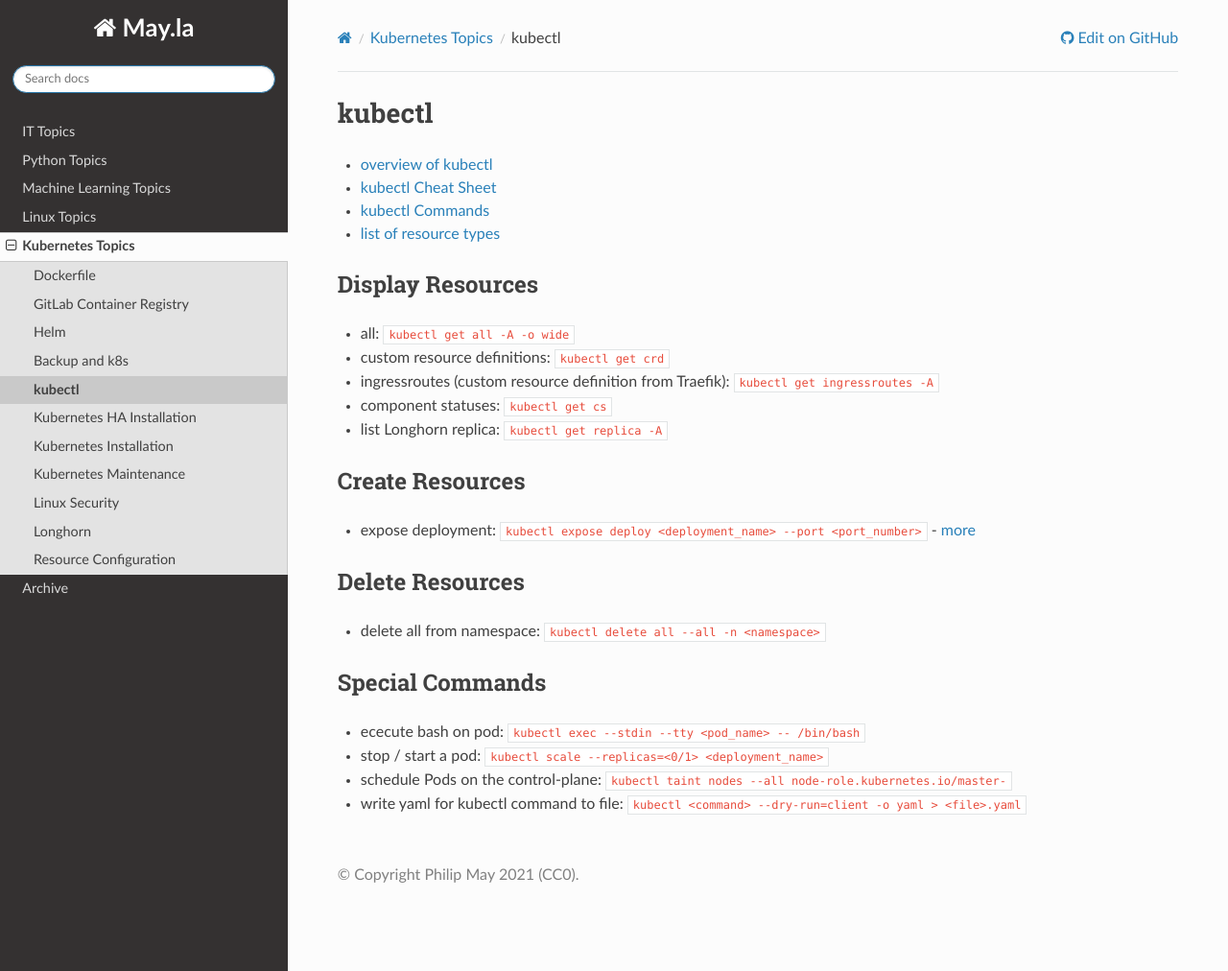
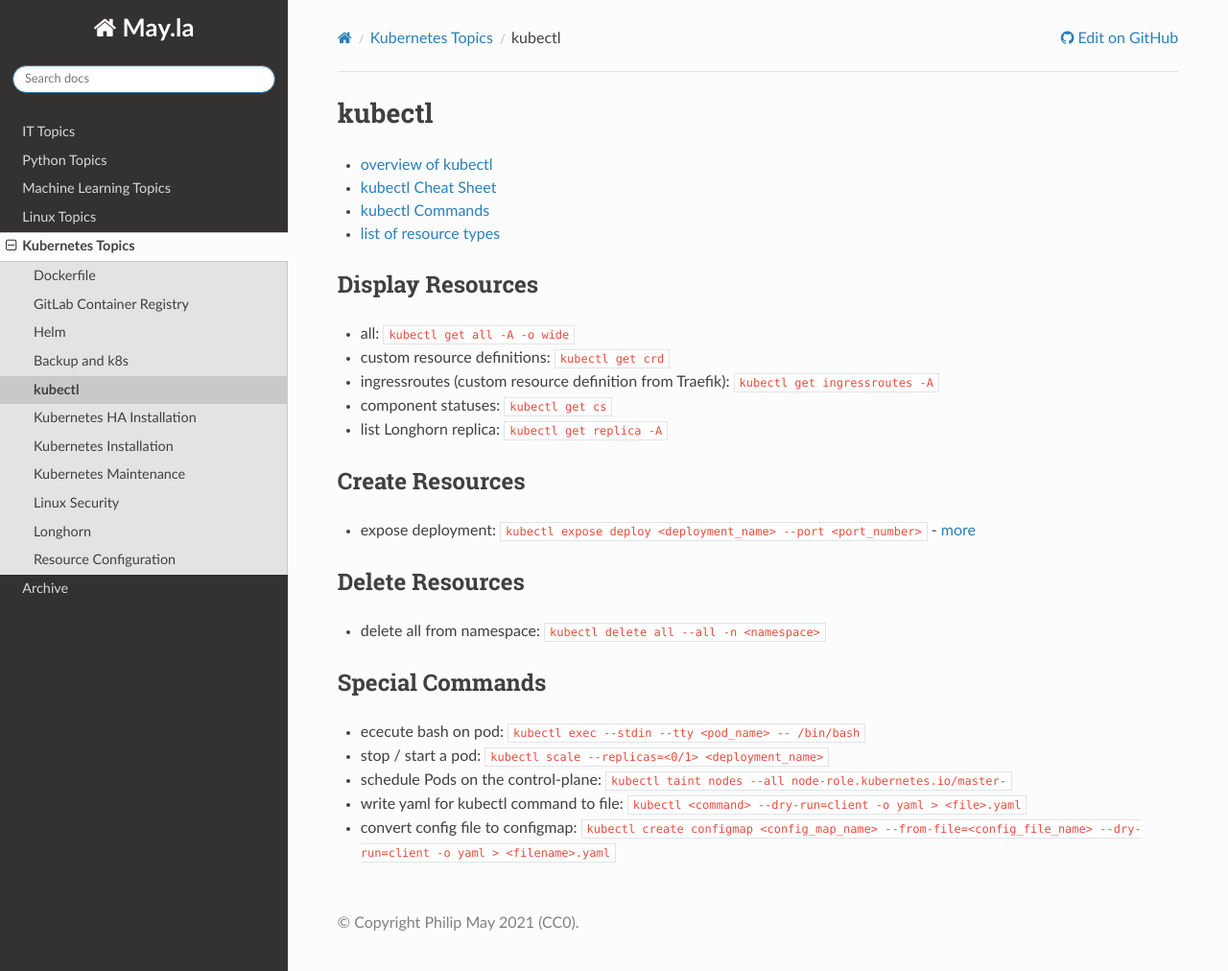
Before and after one commit to PhilipMay/May.la, a Sphinx documentation site: the page built from source/k8s/kubectl.md, in a window 1280 px wide and 1012 px high. Shown: the whole window at 96% size. Built offline with Sphinx 7.4.7 and the Read the Docs theme 2.0.0, drawn with Linux system fonts in a browser that asks for light colours.

Commit message:
Update kubectl.md

```diff
--- a/source/k8s/kubectl.md
+++ b/source/k8s/kubectl.md
@@ -22,3 +22,4 @@
 - stop / start a pod: `kubectl scale --replicas=<0/1> <deployment_name>`
 - schedule Pods on the control-plane: `kubectl taint nodes --all node-role.kubernetes.io/master-`
 - write yaml for kubectl command to file: `kubectl <command> --dry-run=client -o yaml > <file>.yaml`
+- convert config file to configmap: `kubectl create configmap <config_map_name> --from-file=<config_file_name> --dry-run=client -o yaml > <filename>.yaml`
```
